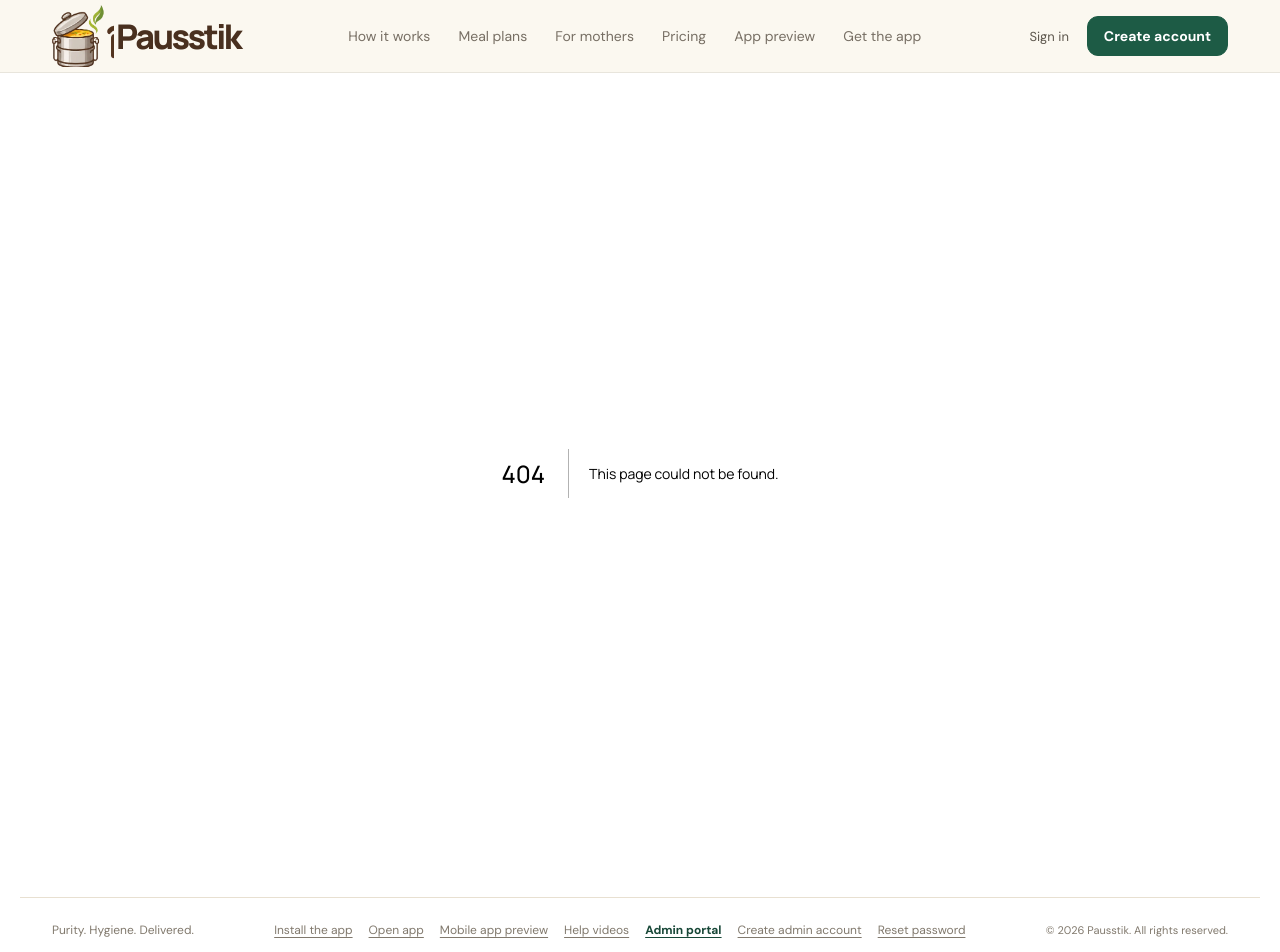
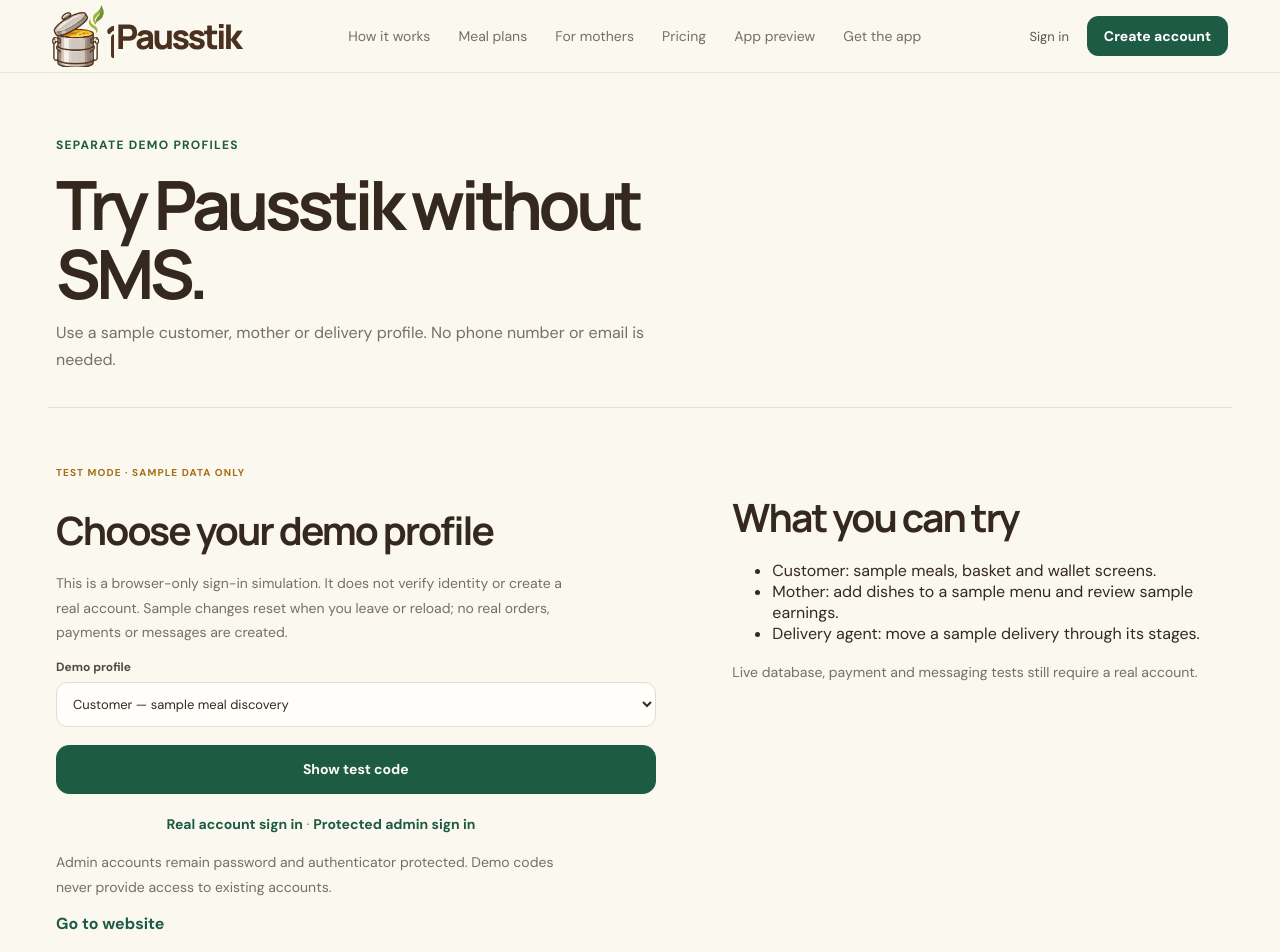
Before and after one commit to asish3537-blip/austic, a Next.js app: page /demo-sign-in in a window 1280 px wide. Before the commit this address had no page. Shown: the top 952 px of the page. Built offline with nearby package versions, Linux system fonts and the light colour scheme.

Commit message:
Add isolated sample-role sign-in with visible demo codes

```diff
--- /dev/null
+++ b/app/demo-sign-in/page.tsx
@@ -0,0 +1,8 @@
+import type { Metadata } from "next";
+import { DemoSignIn } from "@/components/demo-sign-in";
+
+export const metadata: Metadata = { title: "Demo sign-in", robots: { index: false, follow: false } };
+
+export default function DemoSignInPage() {
+  return <DemoSignIn />;
+}
--- a/components/app-demo.tsx
+++ b/components/app-demo.tsx
@@ -16,9 +16,9 @@
 ];
 const courierSteps = ["Accepted", "Heading to kitchen", "Picked up", "On the way", "Delivered"];
 
-export function AppDemo() {
-  const [role, setRole] = useState<Role>("customer");
-  const [tab, setTab] = useState("Discover");
+export function AppDemo({ demoRole }: { demoRole?: "customer" | "mother" | "courier" } = {}) {
+  const [role, setRole] = useState<Role>(demoRole ?? "customer");
+  const [tab, setTab] = useState(demoRole === "mother" ? "Menu" : demoRole === "courier" ? "Jobs" : "Discover");
   const [cart, setCart] = useState<string[]>([]);
   const [toast, setToast] = useState("");
   const [menu, setMenu] = useState(demoMenuSeed);
@@ -40,9 +40,9 @@
   const tabs: Record<Role, string[]> = { customer: ["Discover", "Orders", "Wallet"], mother: ["Today", "Menu", "Earnings"], courier: ["Jobs", "Route", "Earnings"], admin: ["Overview", "Orders", "Income"] };
 
   return <section className="app-demo-preview" aria-label="Interactive Pausstik mobile app preview">
-    <div className="app-demo-role-tabs" role="tablist" aria-label="Preview role">
+    {!demoRole && <div className="app-demo-role-tabs" role="tablist" aria-label="Preview role">
       {(Object.keys(roleNames) as Role[]).map((item) => <button type="button" role="tab" aria-selected={role === item} className={role === item ? "is-active" : ""} key={item} onClick={() => chooseRole(item)}>{roleNames[item]}</button>)}
-    </div>
+    </div>}
     <div className="phone-shell">
       <div className="phone-screen">
         <div className="phone-status"><span>9:41</span><span aria-hidden="true">● ● ▰</span></div>
--- a/components/auth-forms.tsx
+++ b/components/auth-forms.tsx
@@ -60,6 +60,7 @@
   }
   return <>
     <span className="eyebrow">Welcome back</span><h2>Sign in to Pausstik</h2>
+    <p className="form-success">Testing without SMS? <Link className="text-link" href="/demo-sign-in">Open a separate demo profile with an on-screen code</Link>.</p>
     <p className="auth-intro">Get a one-time code by SMS or WhatsApp. For your first sign-in, confirm your email before requesting a new phone code.</p>
     {error && <Alert>{error}</Alert>}
     <form onSubmit={submit}>
@@ -178,6 +179,7 @@
   }
   return <>
     <span className="eyebrow">Join the neighbourhood table</span><h2>Create your account</h2>
+    <p className="form-success">Just testing? <Link className="text-link" href="/demo-sign-in">Use a separate demo profile with an on-screen code</Link>. No registration needed.</p>
     <p className="auth-intro">Choose your account type, verify your phone by SMS or WhatsApp, then confirm your email. You will need both before your first sign-in.</p>
     {error && <Alert>{error}</Alert>}
     {success && <><Alert success>{success.message}{success.verificationUrl && <><br /><Link href={success.verificationUrl}>Verify this development email</Link></>}</Alert>{!success.verificationUrl && <><p className="form-note">Check your inbox and spam folder at <strong>{success.email}</strong>. If no email arrives, request another link below.</p><ResendVerificationForm initialEmail={success.email} /></>}<p className="form-footer">After confirming your email, <Link className="text-link" href="/sign-in">sign in with a new phone code</Link></p></>}
--- /dev/null
+++ b/components/demo-sign-in.tsx
@@ -0,0 +1,61 @@
+"use client";
+
+import { useState, type FormEvent } from "react";
+import Link from "next/link";
+import { AppDemo } from "@/components/app-demo";
+
+type DemoRole = "customer" | "mother" | "courier";
+const profiles: Record<DemoRole, string> = {
+  customer: "Customer — sample meal discovery",
+  mother: "Mother — sample kitchen menu",
+  courier: "Delivery agent — sample delivery",
+};
+
+export function DemoSignIn() {
+  const [role, setRole] = useState<DemoRole>("customer");
+  const [challenge, setChallenge] = useState<{ code: string; expires: number; attempts: number } | null>(null);
+  const [code, setCode] = useState("");
+  const [error, setError] = useState("");
+  const [signedIn, setSignedIn] = useState(false);
+
+  function reset() {
+    setSignedIn(false); setChallenge(null); setCode(""); setError("");
+  }
+  function showCode() {
+    const value = crypto.getRandomValues(new Uint32Array(1))[0] % 1_000_000;
+    setChallenge({ code: String(value).padStart(6, "0"), expires: Date.now() + 5 * 60_000, attempts: 0 });
+    setCode(""); setError("");
+  }
+  function submit(event: FormEvent<HTMLFormElement>) {
+    event.preventDefault();
+    if (!challenge) { setError("Choose Show test code first."); return; }
+    if (Date.now() >= challenge.expires) { setChallenge(null); setError("That test code expired. Generate a new code."); return; }
+    if (code.trim() !== challenge.code) {
+      if (challenge.attempts >= 4) { setChallenge(null); setError("Too many attempts. Generate a new test code."); }
+      else { setChallenge({ ...challenge, attempts: challenge.attempts + 1 }); setError("Enter the six-digit test code shown above."); }
+      return;
+    }
+    setChallenge(null); setCode(""); setError(""); setSignedIn(true);
+  }
+
+  return <main className="app-demo-page">
+    <div className="app-demo-hero"><div><span className="eyebrow">Separate demo profiles</span><h1>Try Pausstik without SMS.</h1><p>Use a sample customer, mother or delivery profile. No phone number or email is needed.</p></div></div>
+    <div className="app-demo-layout">
+      <section className="app-demo-guide" aria-label="Demo sign-in">
+        <div className="preview-label">TEST MODE · SAMPLE DATA ONLY</div>
+        <h2>{signedIn ? "Your demo is ready" : "Choose your demo profile"}</h2>
+        <p>This is a browser-only sign-in simulation. It does not verify identity or create a real account. Sample changes reset when you leave or reload; no real orders, payments or messages are created.</p>
+        {signedIn ? <><p role="status">Signed into the {profiles[role].split(" — ")[0].toLowerCase()} demo.</p><button className="button" type="button" onClick={reset}>Leave demo / change role</button></> : <form onSubmit={submit}>
+          <div className="field"><label htmlFor="demo-role">Demo profile</label><select id="demo-role" value={role} onChange={(event) => { reset(); setRole(event.target.value as DemoRole); }}>{Object.entries(profiles).map(([value, label]) => <option value={value} key={value}>{label}</option>)}</select></div>
+          <button className="button form-submit" type="button" onClick={showCode}>{challenge ? "Generate a new test code" : "Show test code"}</button>
+          {challenge && <><div className="form-success" role="status">Your test code is <strong>{challenge.code}</strong>. Valid for 5 minutes. No SMS was sent.</div><div className="field"><label htmlFor="demo-code">Enter the test code</label><input id="demo-code" value={code} onChange={(event) => setCode(event.target.value.replace(/\D/g, "").slice(0, 6))} inputMode="numeric" pattern="[0-9]{6}" maxLength={6} required autoComplete="off" /></div><button className="button form-submit" type="submit">Open demo workspace →</button></>}
+          {error && <p className="form-alert" role="alert">{error}</p>}
+        </form>}
+        <p className="form-footer"><Link className="text-link" href="/sign-in">Real account sign in</Link> · <Link className="text-link" href="/admin-sign-in">Protected admin sign in</Link></p>
+        <p>Admin accounts remain password and authenticator protected. Demo codes never provide access to existing accounts.</p>
+        <Link className="text-link" href="/">Go to website</Link>
+      </section>
+      {signedIn ? <AppDemo key={role} demoRole={role} /> : <section className="app-demo-guide"><h2>What you can try</h2><ul><li>Customer: sample meals, basket and wallet screens.</li><li>Mother: add dishes to a sample menu and review sample earnings.</li><li>Delivery agent: move a sample delivery through its stages.</li></ul><p>Live database, payment and messaging tests still require a real account.</p></section>}
+    </div>
+  </main>;
+}
```
Also changed, not shown: 1 other file (tests, documents, lock files or other folders).
